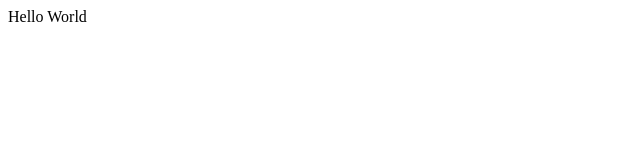
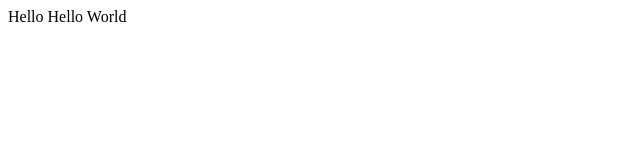
Before and after one commit to sofasofa/Vanilla_react, a React (Create React App) app: page / in a window 1280 px wide. Shown: the top 160 px of the page, without its empty margins (0-640 px from the left). Built offline with nearby package versions, Linux system fonts and the light colour scheme; the HTML template or start-up script is replaced by a standard one.

Commit message:
Update App.js

```diff
--- a/src/App.js
+++ b/src/App.js
@@ -2,7 +2,7 @@ import React from 'react';
 
 function App() {
   const value = 'World';
-  return <div>Hello {value}</div>;
+  return <div>Hello Hello {value}</div>;
 }
 
 export default App;
```
